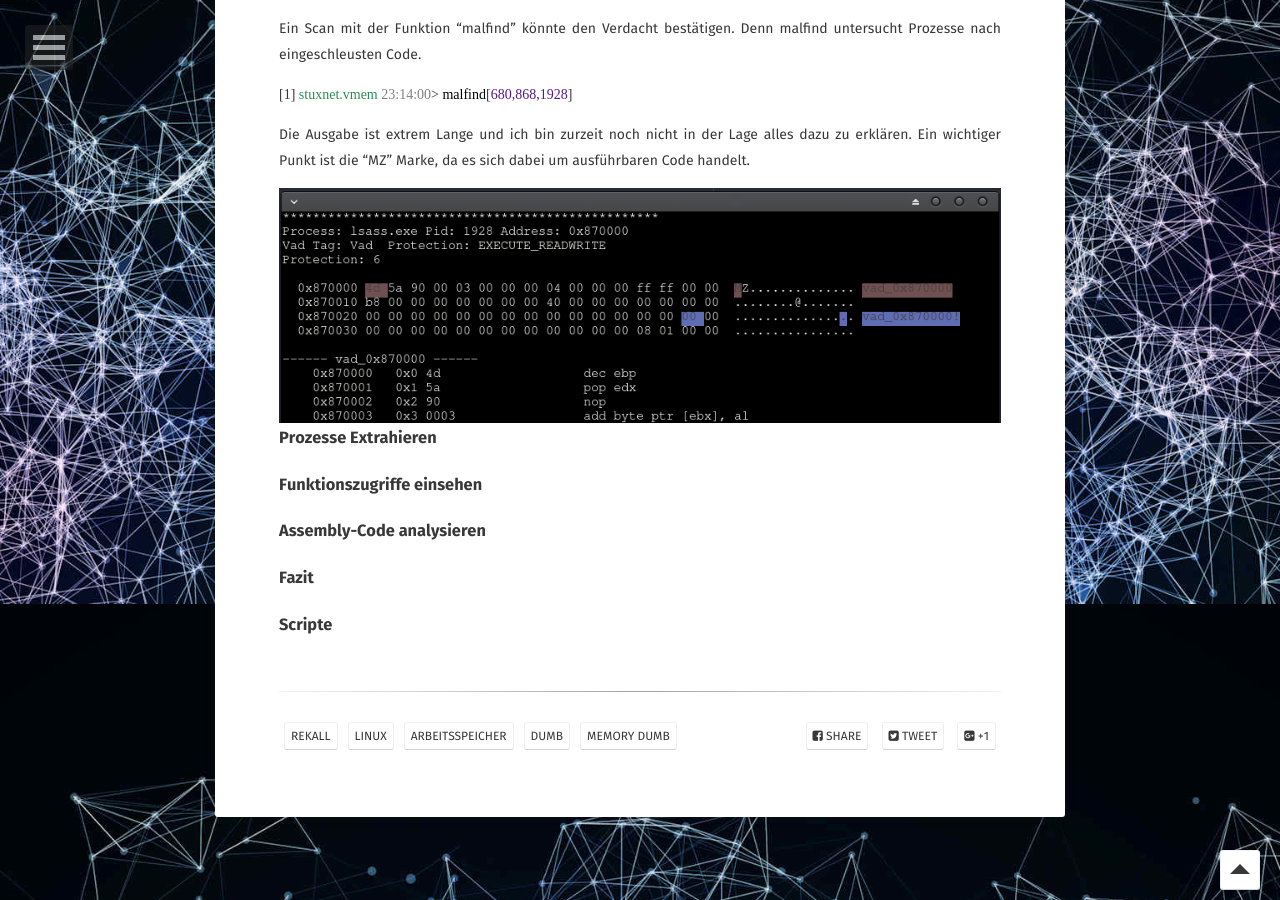
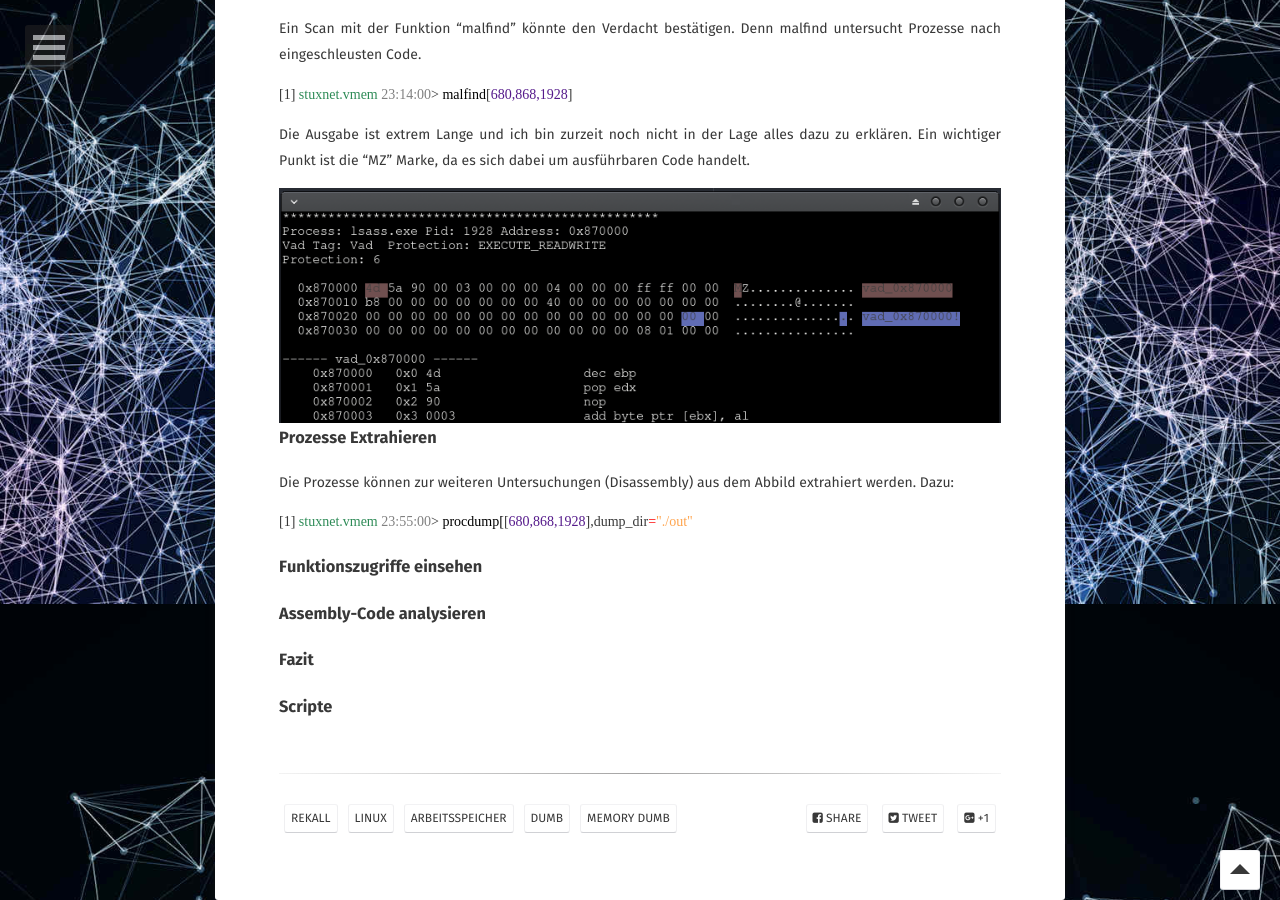
Before and after one commit to lauliger/IT-Sicherheit, a Jekyll site: the page built from _posts/2019-01-08-Arbeitsspeicheruntersuchung.md, in a window 1280 px wide and 900 px high, scrolled down 9296 px. Built offline with Jekyll 4.4.1, drawn with Linux system fonts in a browser that asks for light colours; some web fonts are replaced.

Commit message:
Update 2019-01-08-Arbeitsspeicheruntersuchung.md

```diff
--- a/_posts/2019-01-08-Arbeitsspeicheruntersuchung.md
+++ b/_posts/2019-01-08-Arbeitsspeicheruntersuchung.md
@@ -342,6 +342,10 @@ Die Ausgabe ist extrem Lange und ich bin zurzeit noch nicht in der Lage alles da
 
 ### Prozesse Extrahieren
 
+Die Prozesse können zur weiteren Untersuchungen (Disassembly) aus dem Abbild extrahiert werden.
+Dazu:
+<pre><code>[1] <font color="#2e8b57">stuxnet.vmem</font> <font color="gray">23:55:00</font>> <font color="black">procdump[</font>[<font color="#551A8B">680,868,1928</font>],dump_dir<font color="red">=</font><font color="#FFA54F">"./out"</font></code></pre>
+
 ### Funktionszugriffe einsehen
 
 ### Assembly-Code analysieren
```
